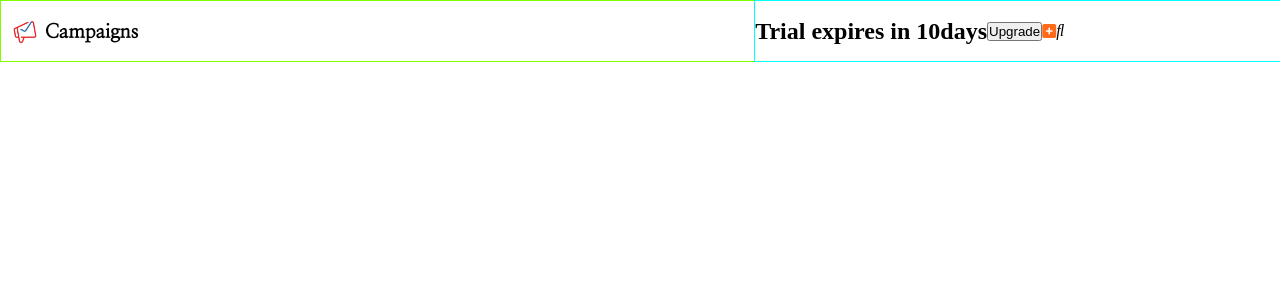
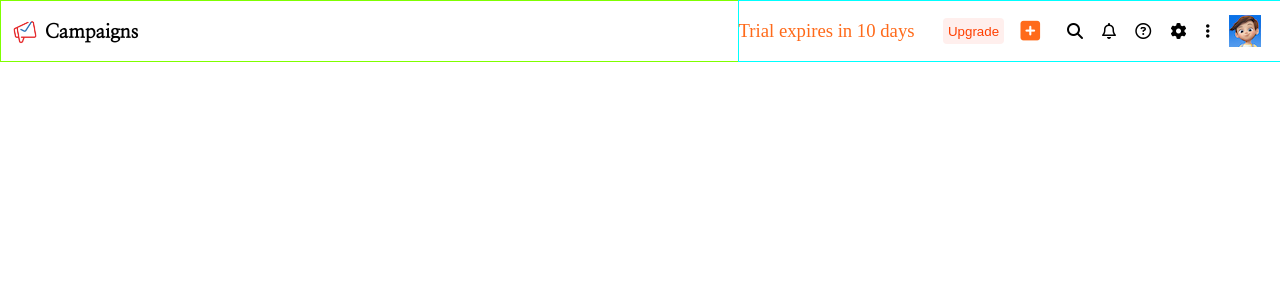
Before and after one commit to alenbabu/Zohodashboardsample, a React (Create React App) app: page / in a window 1280 px wide. Shown: the top 300 px of the page. Built offline with nearby package versions, Linux system fonts and the light colour scheme.

Commit message:
header modified and updated

```diff
--- a/src/Components/Header/Header.js
+++ b/src/Components/Header/Header.js
@@ -10,10 +10,15 @@ function Header() {
             </div>
 
             <div className='header-right-content'>
-                <h2>Trial expires in 10days</h2>
-                <button>Upgrade</button>
-                <i class="fa-solid fa-square-plus icon"></i>
-                <i class="fa-duotone fa-magnifying-glass"></i>
+                <h3 className='header-trial-title'>Trial expires in 10 days</h3>
+                <button className='header-upgrade-button'>Upgrade</button>
+                <i class="fa-solid fa-square-plus plus-icon icon"></i>
+                <i class="fa-solid fa-magnifying-glass icon"></i>
+                <i class="fa-regular fa-bell icon"></i>
+                <i class="fa-regular fa-circle-question icon"></i>
+                <i class="fa-solid fa-gear icon"></i>
+                <i class="fa-solid fa-ellipsis-vertical icon"></i>
+                <img className='header-avatar icon' src='./assets/avatar.png ' alt='logo' />
 
             </div>
 
--- a/src/Components/Header/header.css
+++ b/src/Components/Header/header.css
@@ -1,23 +1,24 @@
 .header{
+    position: sticky;
+    top: 0;
     width: 100%;
     height: 7.5vh;
     border: 1px solid chartreuse;
-}
-
-.header{
+    z-index: 1;
     display: flex;
+    justify-content: space-between;
     align-items: center;
 }
 
 .header-left-content{
     display: flex;
-    flex: 1;
 }
 
 .logo{
     width: 2em;
     height: 2em;
     margin-left: 0.5em;
+    cursor: pointer;
 
 }
 
@@ -27,17 +28,45 @@
     margin-left: 0.2em;
     margin-top: 0.3em;
     font-size: 1.2rem;
+    cursor: pointer;
 
 }
 
 .header-right-content{
-    width: 41%;
     height: 7.5vh;
     display: flex;
+    justify-content: flex-end;
     align-items: center;
     border: 1px solid cyan;
 }
 
+.header-upgrade-button{
+    background-color: #FFEFED;
+    margin-right: 1.2em;
+    border: none;
+    color: #FF3F00;
+    padding: 0.4em;
+    border-radius: 4px;
+    cursor: pointer;
+}
+
+.plus-icon{
+    color: #ff6a1a;
+    font-size: 1.4em;
+    cursor: pointer;
+}
+
 .icon{
+    margin-right: 1.2em;
+    cursor: pointer;
+}
+
+.header-trial-title{
     color: #ff6a1a;
+    font-weight: lighter;
+    margin-right: 1.5em;
 }
+
+.blah{
+    height: 200vh;
+}
```
Also changed, not shown: public/assets/avatar.png (added).
